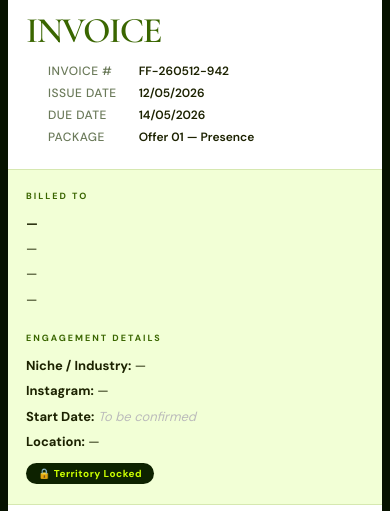
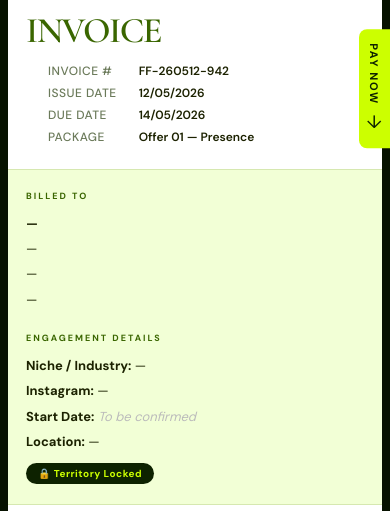
Before and after one commit to samfaith802-a11y/canvafitflux, a plain HTML site: page fitflux-invoice-smm.html in a window 390 px wide. Shown: the part 333-844 px from the top of the page. Drawn offline with nearby package versions, Linux system fonts and the light colour scheme; no server answers.

Commit message:
fitflux-invoice-smm.html

```diff
--- a/fitflux-invoice-smm.html
+++ b/fitflux-invoice-smm.html
@@ -147,7 +147,7 @@
   .upload-sub { font-size:11.5px; }
   .btn-receipt { font-size:13px; padding:14px 10px; }
 /* scroll indicator */
-  #scroll-indicator { right:0; }
+#scroll-indicator { right:0 !important; display:flex !important; }
   #scroll-indicator { padding:10px 6px; }
   #scroll-indicator span:first-child { font-size:9px; }
   #scroll-indicator span:last-child { font-size:14px; }
```
